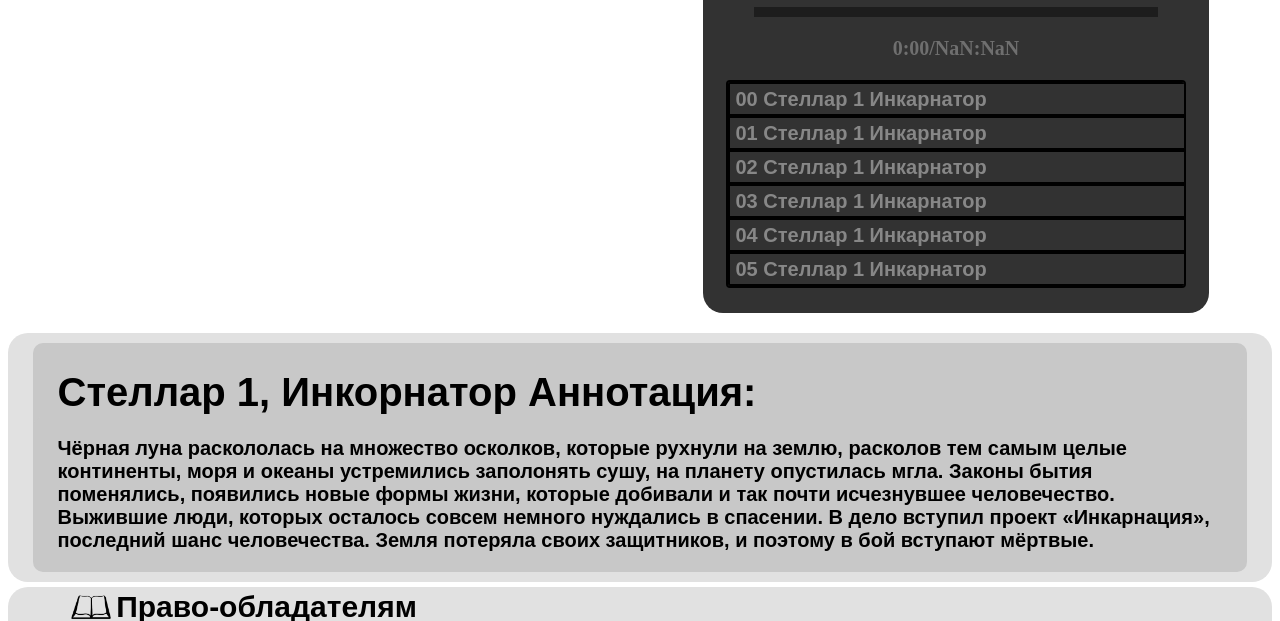
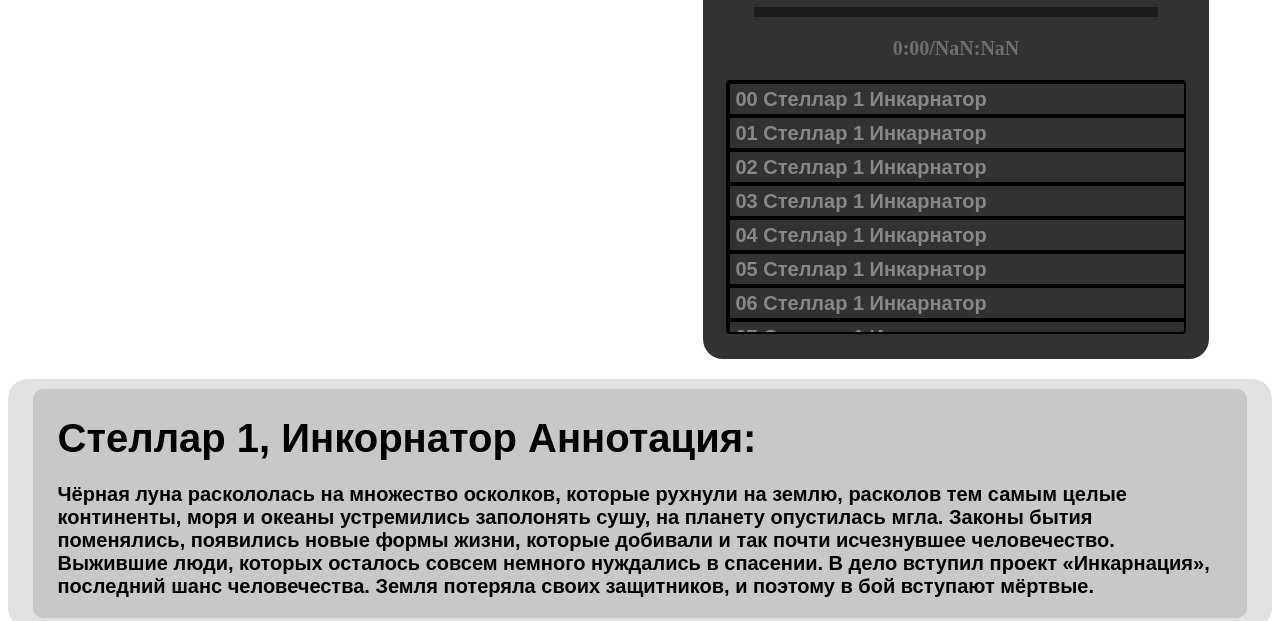
Before and after one commit to VAN-RUSS/AudioRus, a plain HTML site: page stellar_1.html in a window 1280 px wide. Shown: the part 729-1350 px from the top of the page. Drawn offline with Linux system fonts and the light colour scheme.

Commit message:
Add files via upload

```diff
--- a/main.js
+++ b/main.js
@@ -13,7 +13,7 @@ let pr = 0
 function tec2(a) {
     tec = a
 }
-function xep(Name_papka, Name_Russian) {
+function xep(Name_papka, Name_Russian, KolVo_files = 6) {
     myAudio = new Audio(Name_papka + '00.mp3');
     while (a < KolVo_files - 1){
         a += 1
@@ -22,7 +22,7 @@ function xep(Name_papka, Name_Russian) {
             c = '0' + a
         }
         pleylistF.push(Name_papka + c + '.mp3')
-        container = '<div class="pleylist_3" id="' + a + '" onclick="document.getElementById(tec).setAttribute(`style`, `background-color: rgb(70, 70, 70)`); tec2(' + a + '); myAudio.pause(); myAudio = new Audio(`' + pleylistF[a] + '`); document.getElementById(`pl`).setAttribute(`src`, `img/плей.png`); document.getElementById(`' + a + '`).setAttribute(`style`, `background-color: rgb(100, 100, 100)`);"><p class="pleylist_2">' + c + ' ' + Name_Russian + '</p></div>'
+        container = '<div class="pleylist_3" id="' + a + '" onclick="document.getElementById(tec).setAttribute(`style`, `background-color: rgb(70, 70, 70)`); tec2(' + a + '); myAudio.pause(); myAudio = new Audio(`' + pleylistF[a] + '`); myAudio.play(); document.getElementById(`pl`).setAttribute(`src`, `img/пауза.png`); document.getElementById(`' + a + '`).setAttribute(`style`, `background-color: rgb(100, 100, 100)`);"><p class="pleylist_2">' + c + ' ' + Name_Russian + '</p></div>'
         document.getElementById('pleylist').innerHTML += container
     }
 }
--- a/stellar_1.html
+++ b/stellar_1.html
@@ -7,7 +7,7 @@
     <title>Аудиокнига Инкарнатор</title>
 
 </head>
-<body onload="xep('stellar_1/', 'Стеллар 1 Инкарнатор')">
+<body onload="xep('stellar_1/', 'Стеллар 1 Инкарнатор', '16')">
     <header>
         <div class="hed_1" style="margin-top: 10px; margin-bottom: 10px;">
             <img src="img/иконка_2.png" height="50px">
```
Also changed, not shown: 10 other files.
